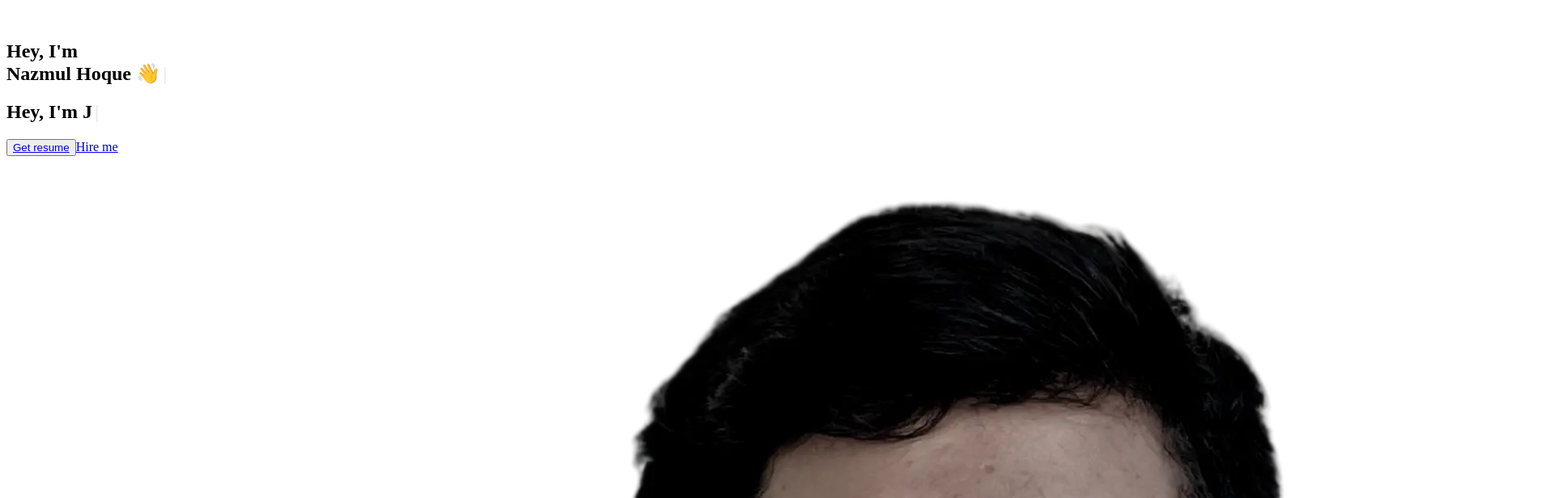
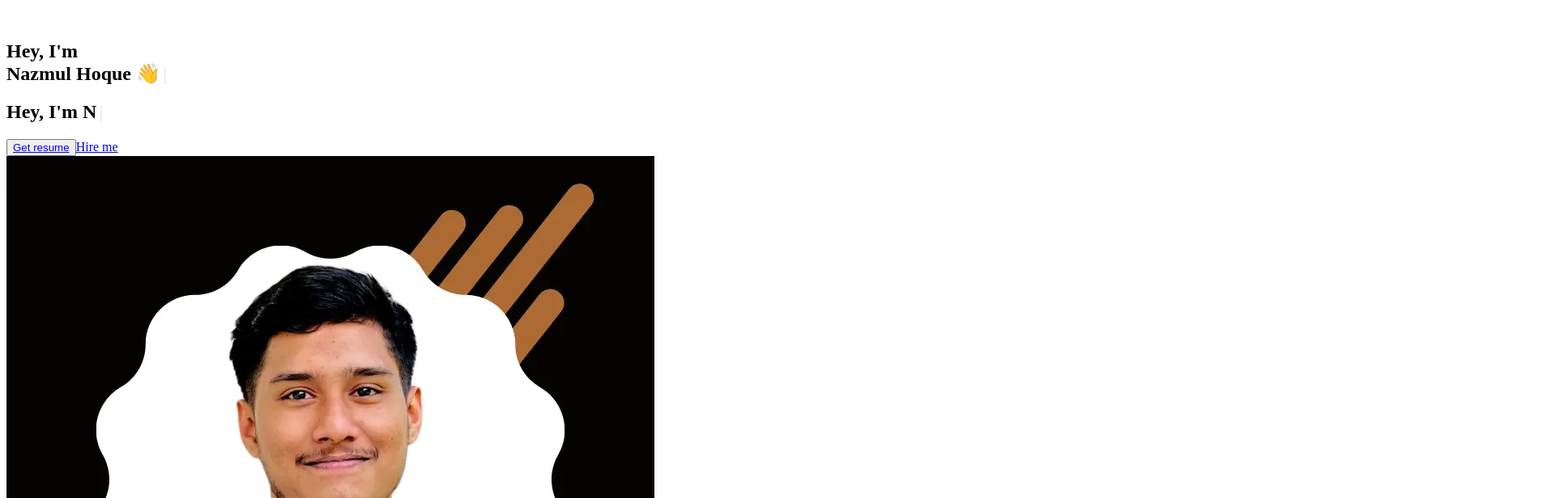
Before and after one commit to nazmulsujon/nazmuls-portfolio, a React (Create React App) app: page / in a window 1280 px wide. Shown: the part 2820-3436 px from the top of the page at 81% size, 1920 px wide, since content can reach past the window. Built offline with nearby package versions, Linux system fonts and the light colour scheme; a web font is replaced by a local one.

Commit message:
modified banner

```diff
--- a/src/components/Banner.js
+++ b/src/components/Banner.js
@@ -33,7 +33,8 @@
                     "",
                     "Web Developer",
                     "React Developer",
-                    "Javascript Developer",
+                    "Next.js Developer",
+                    "Typescript Developer",
                     "Self Believer",
                   ]}
                   loop={20}
@@ -67,7 +68,7 @@
         </div>
       </div>
       <div className="lg:flex flex-1 h-full pt-16 w-full md:w-1/2 justify-center">
-        <img src={developerImg} alt="developerImg" className="rounded-full " />
+        <img src={developerImg} alt="developerImg" className="" />
       </div>
     </section>
   );
```
Also changed, not shown: src/assets/img/me.png (added), src/assets/img/me.webp.
